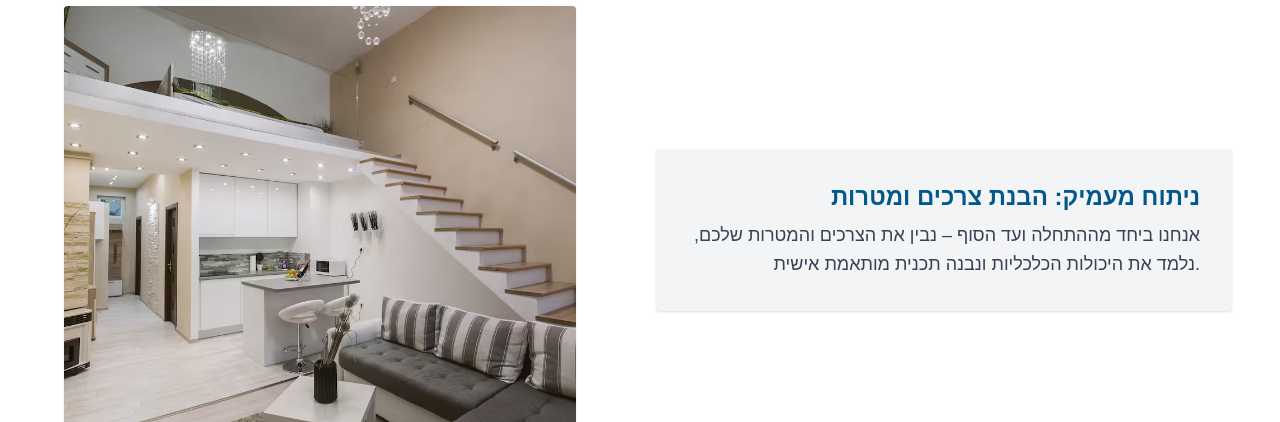
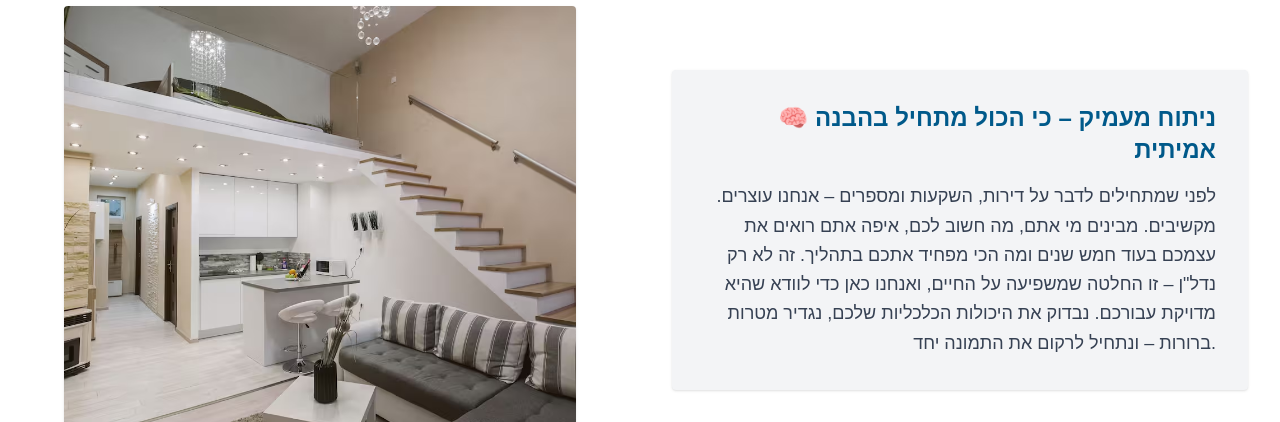
Before and after one commit to vladbelousov451/nadav-site-1, a Next.js app: page /BuyingSteps in a window 1280 px wide. Shown: the part 530-952 px from the top of the page. Built offline with nearby package versions, Linux system fonts and the light colour scheme.

Commit message:
added photos

```diff
--- a/src/app/BuyingSteps/page.tsx
+++ b/src/app/BuyingSteps/page.tsx
@@ -1,4 +1,3 @@
-// components/StepImage.tsx
 "use client";
 
 import Image from "next/image";
@@ -8,50 +7,43 @@ import Hero from "../components/Hero";
 
 const layers = [
   "/images/appartament-3.jpg",
-  "/images/appartament-1.jpg",
-  "/images/appartament-2.jpg",
+  "/images/appartament-4.jpg",
+  "/images/appartament5.jpg",
   "/images/appartament-3.jpg",
-  "/images/appartament-4.jpg",
-  "/images/appartament-5.jpg",
-  "/images/appartament-6.jpg",
-  "/images/appartament-7.jpg",
+  "/images/appartament-3.jpg",
+  "/images/appartament-3.jpg",
 ];
 
 const stepTexts = [
   {
-    title: "ניתוח מעמיק: הבנת צרכים ומטרות",
+    title: "🧠 ניתוח מעמיק – כי הכול מתחיל בהבנה אמיתית",
     description:
-      "אנחנו ביחד מההתחלה ועד הסוף – נבין את הצרכים והמטרות שלכם, נלמד את היכולות הכלכליות ונבנה תכנית מותאמת אישית.",
+      "לפני שמתחילים לדבר על דירות, השקעות ומספרים – אנחנו עוצרים. מקשיבים. מבינים מי אתם, מה חשוב לכם, איפה אתם רואים את עצמכם בעוד חמש שנים ומה הכי מפחיד אתכם בתהליך. זה לא רק נדל\"ן – זו החלטה שמשפיעה על החיים, ואנחנו כאן כדי לוודא שהיא מדויקת עבורכם. נבדוק את היכולות הכלכליות שלכם, נגדיר מטרות ברורות – ונתחיל לרקום את התמונה יחד.",
   },
   {
-    title: "בניית תכנית עסקית",
+    title: "📈 בונים תכנית עסקית שמבוססת על מספרים ולא על תחושות",
     description:
-      "ננתח את הכדאיות הכלכלית, נבנה תזרים, נחשב עלויות ותשואות, ונבין יחד את הפוטנציאל הכלכלי של העסקה.",
+      "אחרי שיש לנו את התמונה הכללית – זה הזמן לצלול לפרטים. אנחנו יושבים יחד ובונים תכנית עסקית מקיפה. מה זה כולל? ניתוח מעמיק של הכדאיות הכלכלית, תזרים מזומנים מדויק, חישובי עלויות מול תשואות, תרחישים שונים ותחזיות לעתיד. כל שורה בטבלה נבחנת, כל נתון מקבל מקום. אתם תצאו מהשלב הזה עם ודאות ועם ביטחון שאתם יודעים בדיוק למה אתם נכנסים.",
   },
   {
-    title: "בחירת השוק האידיאלי עבורכם",
+    title: "🌍 מחפשים – ומוצאים – את ההשקעה שתפורה בדיוק לכם",
     description:
-      "נאתר את הנכסים האידיאליים בהתאם לפרופיל שלכם, נבצע משא ומתן ונבחר את העסקה המנצחת.",
+      "כאן מתחיל החלק המרגש – איתור הנכס. לא נזרוק לכם לינקים ולא נשלח אתכם \"להסתכל באתר\". אנחנו נכנסים לעבודה אמיתית: מחפשים נכסים שמתאימים לפרופיל ההשקעה שבנינו יחד, בודקים כל פרט, מבצעים הערכות שוק, בוחנים סביבות מגורים, פוטנציאל השבחה והשכרה – וכל זה תוך כדי שיח פתוח איתכם. בסוף, ננהל גם את המו\"מ – ונדאג שתצאו עם עסקה חזקה ביד.",
   },
   {
-    title: "השגת המימון הנדרש",
+    title: "🏦 סוגרים את הפינה הכלכלית – מימון בתנאים שמתאימים לכם",
     description:
-      "נלווה אתכם בגיוס מימון בהתאם לתכנית – נוודא שהעסקה מתבצעת בביטחון מלא.",
+      "השגת מימון יכולה להיות כאב ראש – אבל לא איתנו. אנחנו נלווה אתכם יד ביד, נבחן את אפשרויות המימון, נמליץ על פתרונות שמתאימים לכם (ולא רק לבנק), ונוודא שאתם מקבלים את התנאים הכי טובים שאפשר. בשקט. בביטחון. בלי הפתעות.",
   },
   {
-    title: "גיבוי משפטי מלא",
+    title: "⚖️ ליווי משפטי בלי אותיות קטנות",
     description:
-      "עורך דין מומחה ילווה אתכם, יבצע את כל הבדיקות המשפטיות ויסגור את העסקה בראש שקט.",
+      "עסקה טובה היא עסקה שבנויה נכון גם משפטית. לכן עורך דין מומחה בתחום יבדוק כל מסמך, יבחן כל סעיף, יטפל בכל פרט משפטי – ואתם תדעו שיש מי ששומר עליכם. לא תצטרכו להתמודד לבד עם חוזים, תקנות או רגולציות זרות – אנחנו דואגים להכול.",
   },
   {
-    title: "השבחת הנכס והום סטיילינג",
+    title: "🏗️ משפצים, משדרגים, מעצבים – עד שהנכס נראה מיליון דולר",
     description:
-      "ננהל את שיפוץ הנכס כולו – כולל עיצוב חדש, מיתוג וניהול הקבלנים בשטח.",
-  },
-  {
-    title: "לקטוף את הפירות",
-    description:
-      "הנכס מוכן להשכרה – אנחנו מוצאים שוכר, מנהלים חוזים ואתם מקבלים תשואה."
+      "כאן מתחילה ההשבחה. אנחנו נכנסים לשטח, מביאים קבלנים, מעצבים, הום סטיילינג – הכול בתיאום מלא איתכם. בין אם מדובר בשיפוץ מלא ובין אם רק בליטוש קל – אנחנו נדאג שהנכס ייראה מדויק, מרשים ומוכן להזמנה של השוכר הראשון.",
   },
 ];
 
@@ -83,10 +75,12 @@ export default function StepImageScroll() {
 
   return (
     <div>
-      <Hero/>
+      <Hero />
+
       <div className="relative bg-white">
-      <div className="sticky top-0 z-10 h-[70vh] flex items-center justify-center bg-white">
-        <div className="w-1/2 h-full flex items-center justify-center">
+        <div className="sticky top-0 z-10 h-[70vh] flex flex-col md:flex-row bg-white">
+          {/* Image */}
+          <div className="w-full md:w-1/2 h-[70vh] flex items-center justify-center">
             <div className="w-[80%] h-[80%] relative">
               <AnimatePresence mode="wait">
                 <motion.div
@@ -107,7 +101,9 @@ export default function StepImageScroll() {
               </AnimatePresence>
             </div>
           </div>
-        <div className="w-1/2 pr-8 text-right">
+
+          {/* Text */}
+          <div className="w-full md:w-1/2 h-[70vh] flex items-center justify-center px-4 md:px-8 text-right">
             <AnimatePresence mode="wait">
               <motion.div
                 key={stepTexts[visibleStep].title}
@@ -115,9 +111,9 @@ export default function StepImageScroll() {
                 animate={{ opacity: 1, y: 0 }}
                 exit={{ opacity: 0, y: -10 }}
                 transition={{ duration: 0.5 }}
-              className="bg-gray-100 rounded shadow p-8 max-w-xl mx-auto"
+                className="bg-gray-100 rounded shadow p-6 md:p-8 max-w-xl w-full"
               >
-              <h2 className="text-2xl font-bold text-sky-800 mb-2">
+                <h2 className="text-2xl font-bold text-sky-800 mb-4">
                   {stepTexts[visibleStep].title}
                 </h2>
                 <p className="text-gray-700 text-lg leading-relaxed">
@@ -128,6 +124,7 @@ export default function StepImageScroll() {
           </div>
         </div>
 
+        {/* Invisible scroll steps */}
         <div className="pt-[70vh]">
           {stepTexts.map((_, i) => (
             <div
```
Lines whose indentation alone changed are shown as unchanged.
